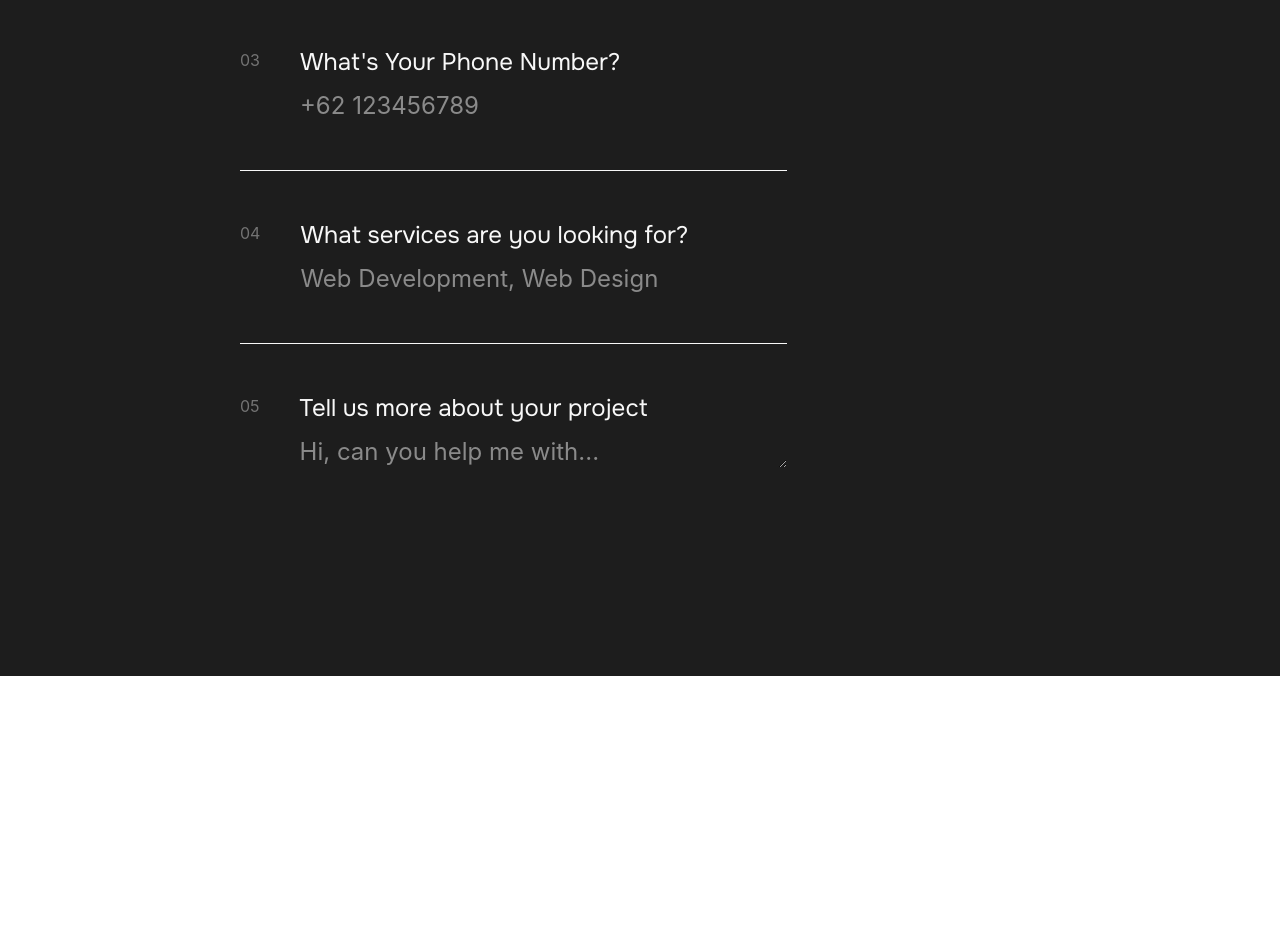
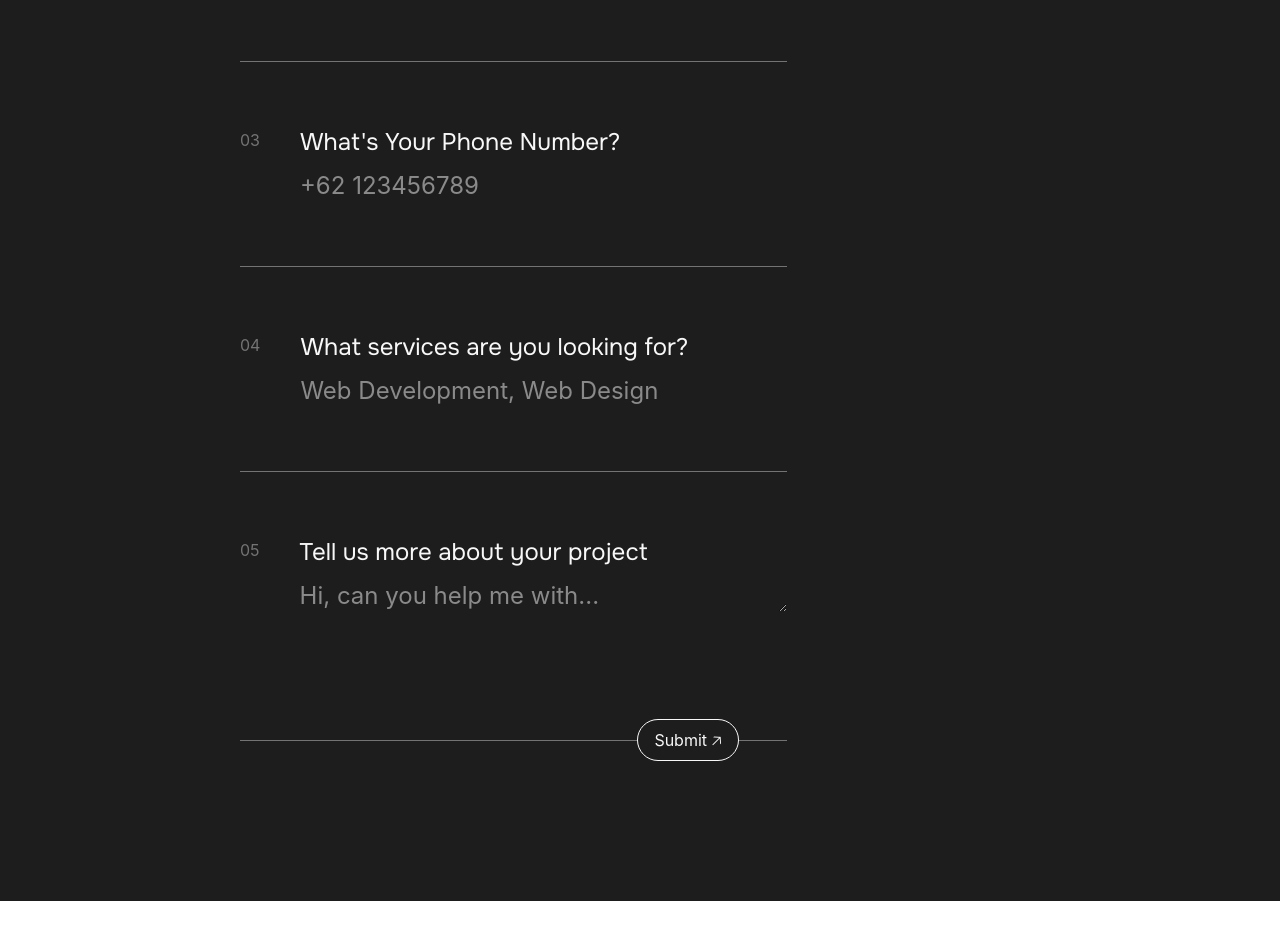
Before and after one commit to halimharis/portfolio-v2, a React (Vite) app: page /contact in a window 1280 px wide. Shown: the part 689-1628 px from the top of the page. Built offline with nearby package versions, Linux system fonts and the light colour scheme; a web font is replaced by a local one.

Commit message:
Update form, env, and all response

```diff
--- a/package.json
+++ b/package.json
@@ -10,6 +10,7 @@
     "preview": "vite preview"
   },
   "dependencies": {
+    "@emailjs/browser": "^4.4.1",
     "@heroicons/react": "^2.2.0",
     "@tailwindcss/vite": "^4.0.6",
     "@types/video.js": "^7.3.58",
--- a/src/components/ContactPage/ContactPage.tsx
+++ b/src/components/ContactPage/ContactPage.tsx
@@ -1,10 +1,37 @@
+// ContactPage.tsx
 import { CONTACT_CONTENT, QUESTIONS, translation_en } from "../../constants";
 import ContactDetails from "./ContactDetails";
 import FormItem from "./FormItem";
+import { FormProvider, useForm } from "react-hook-form";
+import emailjs from "@emailjs/browser";
+
+interface ContactFormData {
+  [key: string]: string;
+}
 
 const ContactPage = () => {
+  const methods = useForm<ContactFormData>();
+
+  const { handleSubmit } = methods;
+
+  const onSubmit = (data: ContactFormData) => {
+    emailjs
+      .send(
+        import.meta.env.VITE_EMAILJS_SERVICE_ID,
+        import.meta.env.VITE_EMAILJS_TEMPLATE_ID,
+        data,
+        {
+          publicKey: import.meta.env.VITE_EMAILJS_PUBLIC_KEY,
+        }
+      )
+      .catch(() => {
+        alert("Failed to send an email, Please contact me directly");
+      });
+  };
+
   return (
     <div className="bg-black text-white min-h-dvh flex flex-col px-60 py-40 max-lg:px-6 max-xl:px-24">
+      <FormProvider {...methods}>
         <h1 className="font-oswald text-6xl">
           {translation_en.contactPage.title}
         </h1>
@@ -12,23 +39,34 @@ const ContactPage = () => {
           {translation_en.contactPage.subtitle}
         </span>
         <div className="flex mt-24 w-full gap-32 max-lg:flex-col-reverse">
-        <div className="flex flex-col grow">
+          <form
+            onSubmit={handleSubmit(onSubmit)}
+            className="flex flex-col grow relative"
+          >
             {QUESTIONS.map((question, index) => (
               <FormItem
                 key={index}
                 label={question.label}
                 placeholder={question.placeholder}
                 number={`0${index + 1}`}
+                formId={question.formId}
                 textarea={index === QUESTIONS.length - 1}
               />
             ))}
-        </div>
+            <button
+              className="absolute -bottom-5 bg-leftToRight hover:text-black max-lg:right-2 bg-black duration-300 transition-all right-12 cursor-pointer block rounded-full px-4 py-2 border border-white"
+              type="submit"
+            >
+              Submit &#129125;
+            </button>
+          </form>
           <div className="flex flex-col gap-16">
             {CONTACT_CONTENT.map((section, index) => (
               <ContactDetails key={index} section={section} />
             ))}
           </div>
         </div>
+      </FormProvider>
     </div>
   );
 };
--- a/src/components/ContactPage/FormItem.tsx
+++ b/src/components/ContactPage/FormItem.tsx
@@ -1,3 +1,4 @@
+import { useFormContext } from "react-hook-form";
 import AutoHeightTextArea from "./AutoHeightTextArea";
 
 interface IFormItem {
@@ -6,6 +7,7 @@ interface IFormItem {
   number: string;
   className?: string;
   textarea?: boolean;
+  formId: string;
 }
 
 const FormItem = ({
@@ -14,30 +16,40 @@ const FormItem = ({
   number,
   className,
   textarea,
+  formId,
 }: IFormItem) => {
+  const { register } = useFormContext();
+
   return (
     <div
-      className={`border-white nth-1:border-t nth-last-1:border-b-0 border-b flex gap-10 py-12 w-full ${className}`}
+      className={`border-neutral-500 nth-1:border-t-[0.5px] nth-last-2:pb-32 border-b-[0.5px] flex gap-10 py-16 max-lg:py-12 w-full ${className}`}
     >
       <div className="text-neutral-500 pt-0.5">{number}</div>
-      <div className="flex flex-col text-2xl gap-3 w-full max-lg:text-lg">
-        <label htmlFor="name" className="font-onest">
-          {label}
-        </label>
+      <div className="flex flex-col-reverse text-2xl gap-3 w-full max-lg:text-lg">
         {textarea ? (
           <AutoHeightTextArea
-            id="name"
-            className="outline-0 w-full"
+            id={formId}
+            className="outline-0 w-full peer"
             placeholder={placeholder}
+            required
+            {...register(formId)}
           />
         ) : (
           <input
             type="text"
-            id="name"
+            id={formId}
             placeholder={placeholder}
-            className="outline-0"
+            className="outline-0 peer"
+            required
+            {...register(formId)}
           />
         )}
+        <label
+          htmlFor="name"
+          className="font-onest peer-valid:text-neutral-400"
+        >
+          {label}
+        </label>
       </div>
     </div>
   );
--- a/src/components/ErrorPage/Error.tsx
+++ b/src/components/ErrorPage/Error.tsx
@@ -1,5 +1,4 @@
 function FallbackRender({ error }: { error: Error }) {
-  console.log(error);
   return (
     <div role="alert">
       <p>Something went wrong:</p>
--- a/src/components/Layout.tsx
+++ b/src/components/Layout.tsx
@@ -8,8 +8,6 @@ import { PageTransition } from "./PageTransition";
 
 function Layout() {
   const { pathname } = useLocation();
-
-  console.log("haha", pathname);
 
   return (
     <ReactLenis
--- a/src/constants.ts
+++ b/src/constants.ts
@@ -33,22 +33,27 @@ export const QUESTIONS = [
   {
     label: "What's Your Name?",
     placeholder: "Haris Halim",
+    formId: "name",
   },
   {
     label: "What's Your Email?",
     placeholder: "haris@halim.com",
+    formId: "email",
   },
   {
     label: "What's Your Phone Number?",
     placeholder: "+62 123456789",
+    formId: "phone",
   },
   {
     label: "What services are you looking for?",
     placeholder: "Web Development, Web Design",
+    formId: "services",
   },
   {
     label: "Tell us more about your project",
     placeholder: "Hi, can you help me with...",
+    formId: "project",
   },
 ];
 
```
Also changed, not shown: 2 other files (tests, documents, lock files or other folders). Lines whose indentation alone changed are shown as unchanged.
